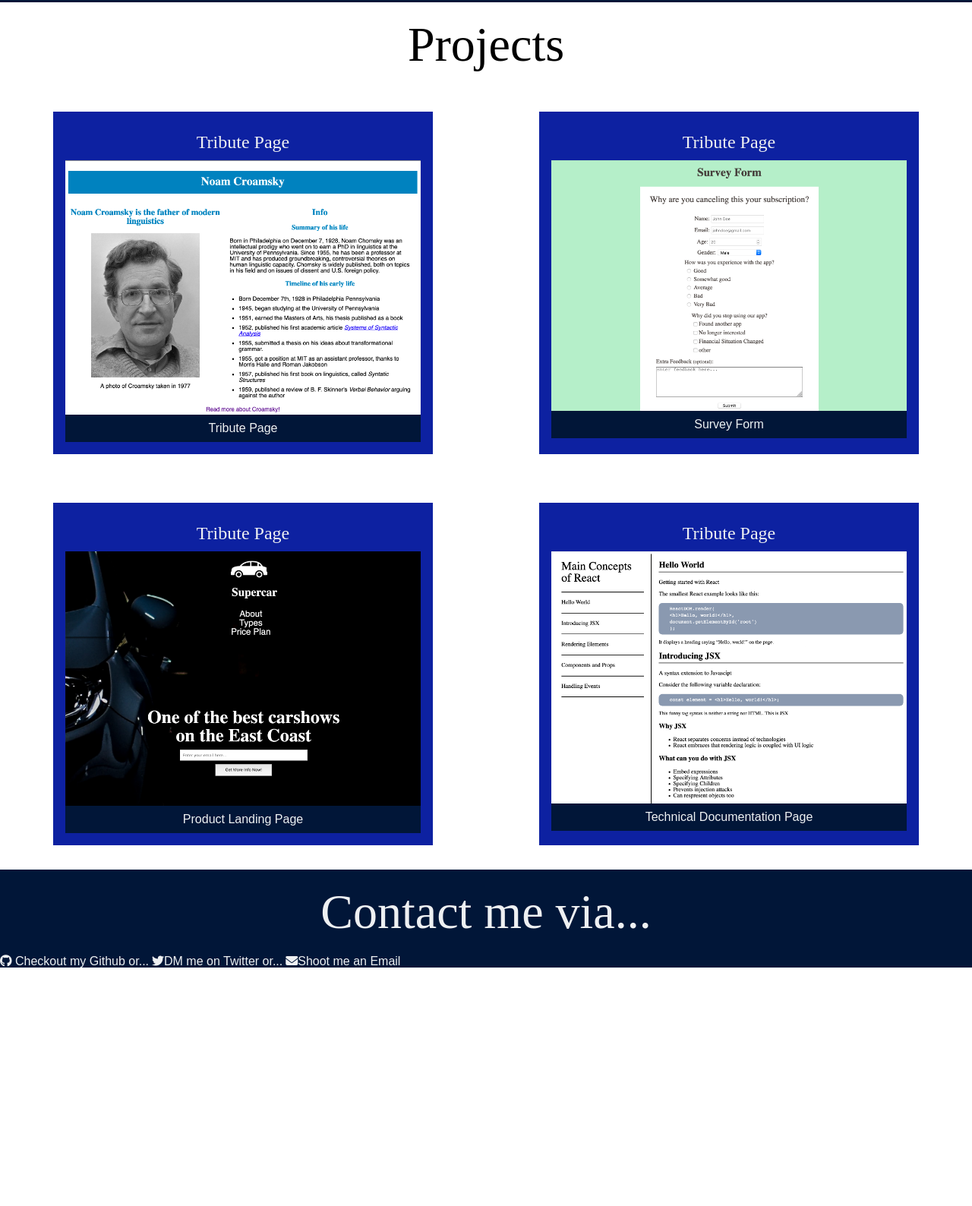
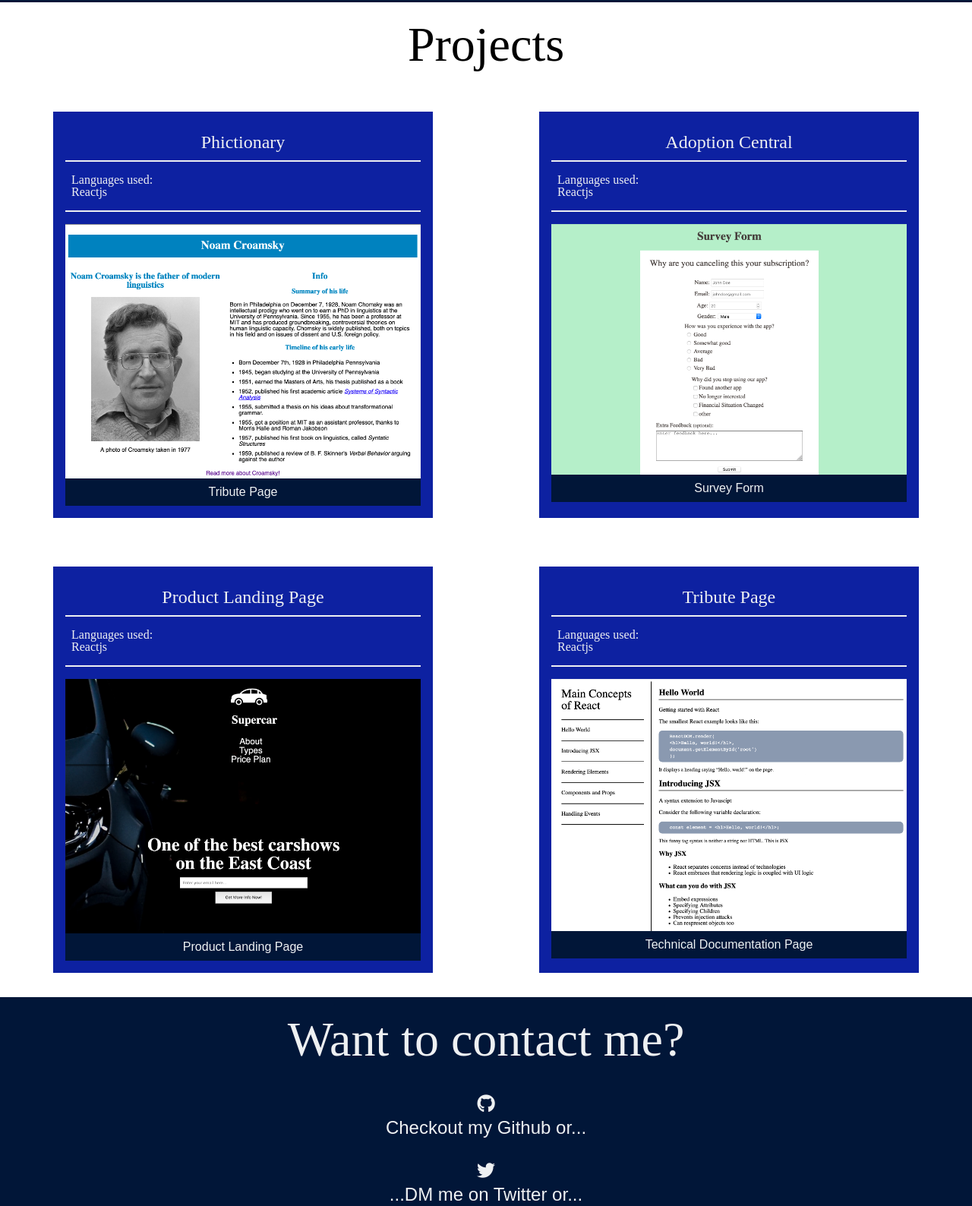
Before and after one commit to centanomics/portfolio-old, a website: page index.html in a window 1280 px wide. Shown: the part 797-2385 px from the top of the page at 76% size. Before the commit the page ends 2071 px from the top, so only its background shows below. Drawn offline with Linux system fonts and the light colour scheme.

Commit message:
changed styling for footer, added section to projects

```diff
--- a/index.html
+++ b/index.html
@@ -13,7 +13,7 @@
     <!-- <script src="https://cdn.freecodecamp.org/testable-projects-fcc/v1/bundle.js"></script> -->
 
     <navbar id="navbar">
-      <h2></h2>
+      <h2>SM</h2>
       <ul>
         <li><a href="#welcome-section">About</a></li>
         <li><a href="#projects">Projects</a></li>
@@ -22,26 +22,45 @@
     </navbar>
     <section id="welcome-section">
       <h1>I am Shannon</h1>
+      <p>A web developer</p>
     </section>
     <section id="projects">
       <h1 class="projects-header">Projects</h1>
       <div class="projects">
         <article class="project-tile">
-          <h3>Tribute Page</h3>
+          <h3>Phictionary</h3>
+          <div>
+            <h4>Languages used:</h4>
+            <ul>
+              <li>Reactjs</li>
+            </ul>
+          </div>
           <a href="https://codepen.io/semyers189/full/bXYeQR" target="blank">
             <img src="assets/img/tribute.png" />
             <button>Tribute Page</button>
           </a>
         </article>
         <article class="project-tile">
-          <h3>Tribute Page</h3>
+          <h3>Adoption Central</h3>
+          <div>
+            <h4>Languages used:</h4>
+            <ul>
+              <li>Reactjs</li>
+            </ul>
+          </div>
           <a href="https://codepen.io/semyers189/full/XWrpKMY" target="blank">
             <img src="assets/img/survey.png" />
             <button>Survey Form</button>
           </a>
         </article>
         <article class="project-tile">
-          <h3>Tribute Page</h3>
+          <h3>Product Landing Page</h3>
+          <div>
+            <h4>Languages used:</h4>
+            <ul>
+              <li>Reactjs</li>
+            </ul>
+          </div>
           <a href="https://codepen.io/semyers189/full/ZEzeELX" target="blank">
             <img src="assets/img/landing.png" />
             <button>Product Landing Page</button>
@@ -49,6 +68,12 @@
         </article>
         <article class="project-tile">
           <h3>Tribute Page</h3>
+          <div>
+            <h4>Languages used:</h4>
+            <ul>
+              <li>Reactjs</li>
+            </ul>
+          </div>
           <a href="https://codepen.io/semyers189/full/dybvqXy" target="blank">
             <img src="assets/img/documentation.png" />
             <button>Technical Documentation Page</button>
@@ -57,14 +82,15 @@
       </div>
     </section>
     <section id="contact">
-      <h1>Contact me via...</h1>
+      <h1>Want to contact me?</h1>
       <ul>
         <li>
           <a
             href="https://github.com/semyers189"
             class="profile-link"
             target="_blank"
-            ><i class="fab fa-github"></i> Checkout my Github or...</a
+            ><i class="fab fa-github"></i>
+            <span>Checkout my Github or...</span></a
           >
         </li>
         <li>
@@ -72,7 +98,8 @@
             href="https://twitter.com/scmyers02"
             class="profile-link"
             target="_blank"
-            ><i class="fab fa-twitter"></i>DM me on Twitter or...</a
+            ><i class="fab fa-twitter"></i>
+            <span>...DM me on Twitter or...</span></a
           >
         </li>
         <li>
@@ -80,7 +107,8 @@
             href="mailto:shannonemyers189@gmail.com"
             class="profile-link"
             target="_blank"
-            ><i class="fas fa-envelope"></i>Shoot me an Email</a
+            ><i class="fas fa-envelope"></i>
+            <span>...Shoot me an Email.</span></a
           >
         </li>
       </ul>
--- a/scss/_contact.scss
+++ b/scss/_contact.scss
@@ -5,15 +5,31 @@
   color: $light-text;
 
   ul {
-    margin: 0;
+    display: flex;
+    flex-direction: column;
+    align-items: center;
   }
 
   li {
     display: inline-block;
+    padding: 1rem;
   }
 
   .profile-link {
     color: $light-text;
     text-decoration: none;
+    transition: all 0.15s;
+    display: flex;
+    flex-direction: column;
+    align-items: center;
+    font-size: 1.5rem;
+
+    &:hover {
+      color: $active-color;
+    }
+
+    i {
+      padding-bottom: 0.5rem;
+    }
   }
 }
--- a/scss/_projects.scss
+++ b/scss/_projects.scss
@@ -12,6 +12,13 @@
   background-color: $accent-color;
   padding: 16px;
   color: $light-text;
+
+  div {
+    padding: 16px 8px;
+    margin-bottom: 16px;
+    border-top: 2px solid $light-text;
+    border-bottom: 2px solid $light-text;
+  }
 
   img {
     width: 100%;
--- a/scss/_welcome.scss
+++ b/scss/_welcome.scss
@@ -1,11 +1,13 @@
 #welcome-section {
   height: 100vh;
-  line-height: 100vh;
   margin: 0;
   padding: 0;
   background-color: $main-color;
   color: $light-text;
   text-align: center;
+  display: flex;
+  flex-direction: column;
+  justify-content: center;
 
   @media screen and (max-width: $small-break) {
     h1 {
```
Also changed, not shown: css/main.css.
